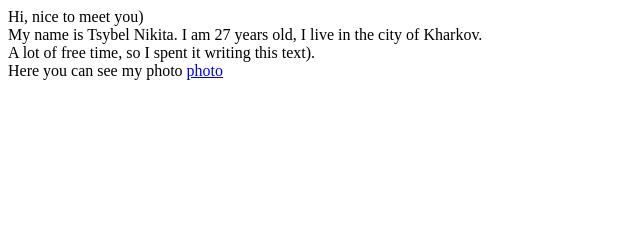
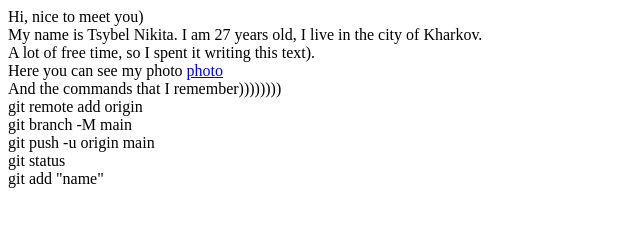
Before and after one commit to NickInteresting/my, a plain HTML site: page index.html in a window 1280 px wide. Shown: the whole page, without its empty margins (0-640 px from the left). Drawn offline with Linux system fonts and the light colour scheme.

Commit message:
index.html

```diff
--- a/index.html
+++ b/index.html
@@ -13,6 +13,19 @@
       A lot of free time, so I spent it writing this text).
       <br>
       Here you can see my photo <a href="gallery.html" target="_blank">photo</a>
+      <br>
+      And the commands that I remember))))))))
+      <br>
+      git remote add origin
+      <br>
+      git branch -M main
+      <br>
+      git push -u origin main
+      <br>
+      git status
+      <br>
+      git add "name"
+
 
 </body>
 </html>
```
